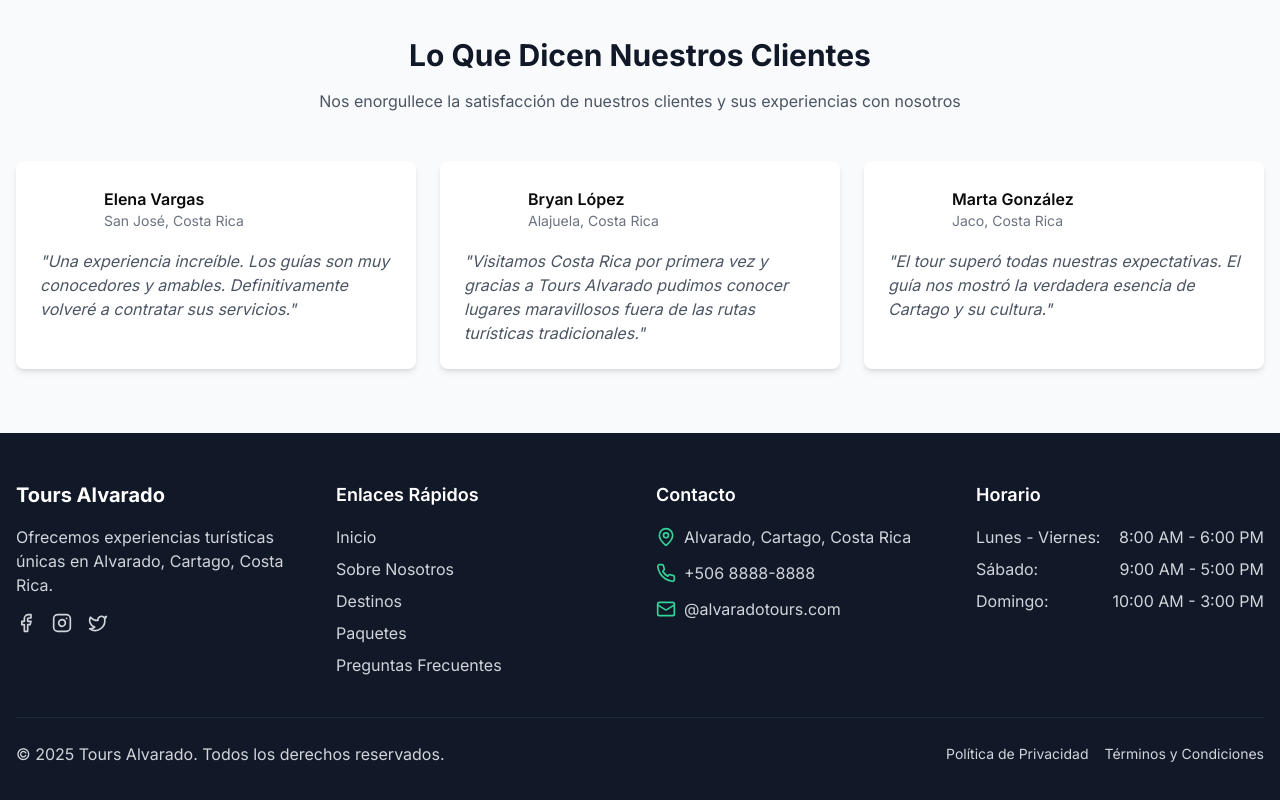
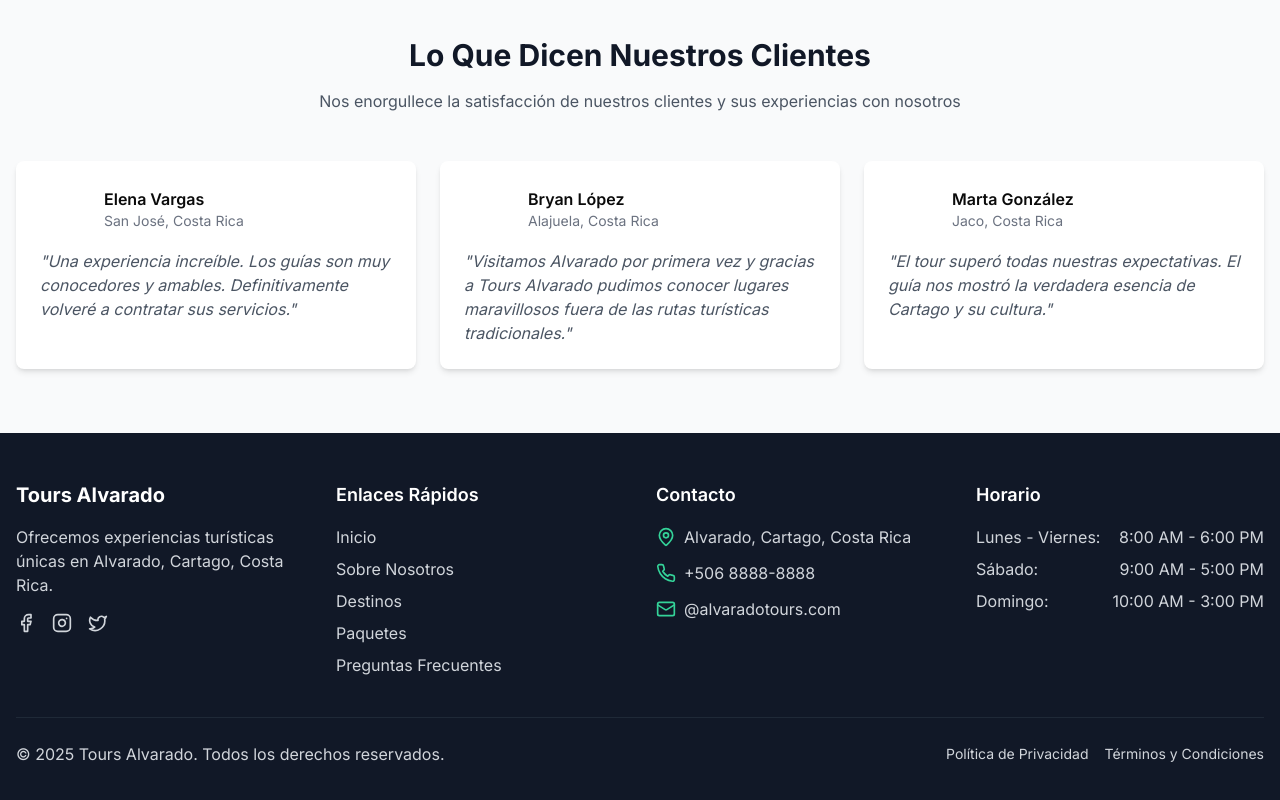
Before and after one commit to nialft/alvaradotours, a Next.js app: page /sobre-nosotros in a window 1280 px wide. Shown: the part 1404-2204 px from the top of the page. Built offline with nearby package versions, Linux system fonts and the light colour scheme.

Commit message:
Update page.tsx

```diff
--- a/app/sobre-nosotros/page.tsx
+++ b/app/sobre-nosotros/page.tsx
@@ -137,7 +137,7 @@ export default function SobreNosotros() {
                 name: "Bryan López",
                 location: "Alajuela, Costa Rica",
                 quote:
-                  "Visitamos Costa Rica por primera vez y gracias a Tours Alvarado pudimos conocer lugares maravillosos fuera de las rutas turísticas tradicionales.",
+                  "Visitamos Alvarado por primera vez y gracias a Tours Alvarado pudimos conocer lugares maravillosos fuera de las rutas turísticas tradicionales.",
               },
               {
                 name: "Marta González",
```
